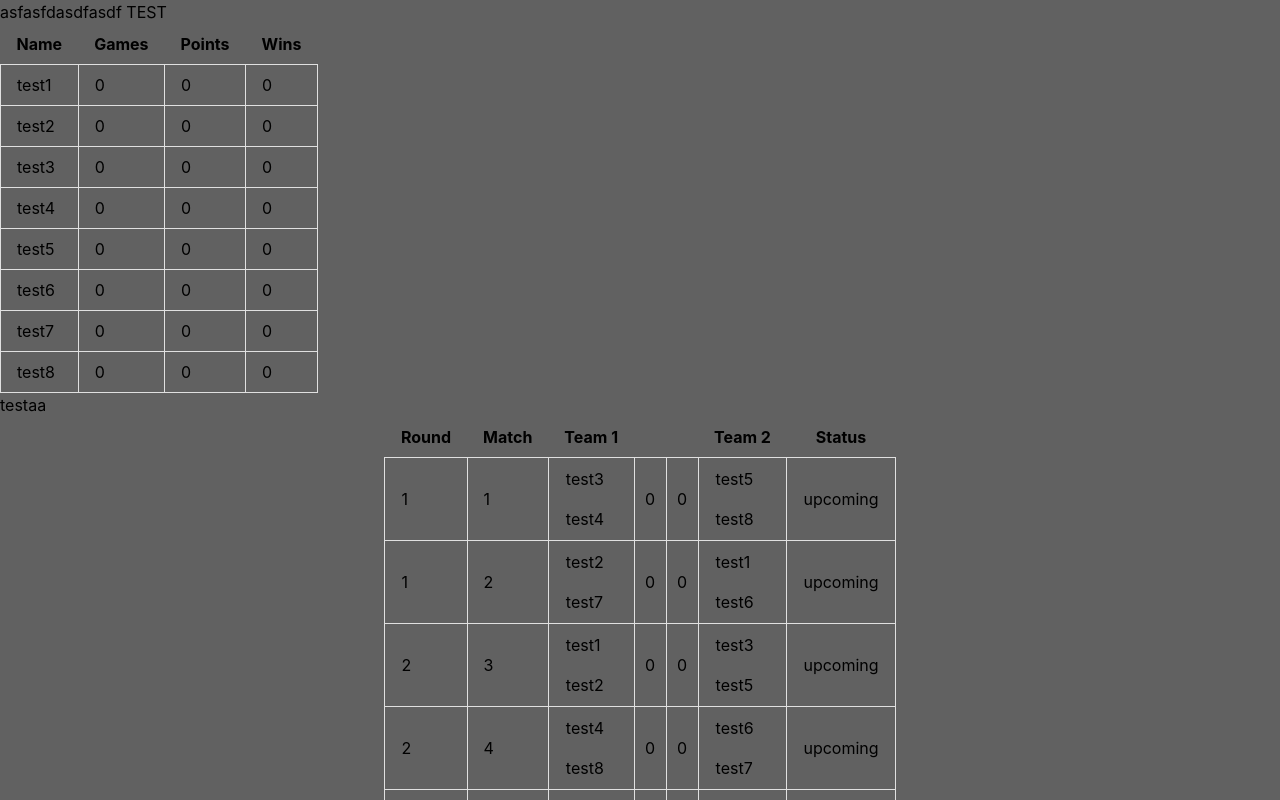
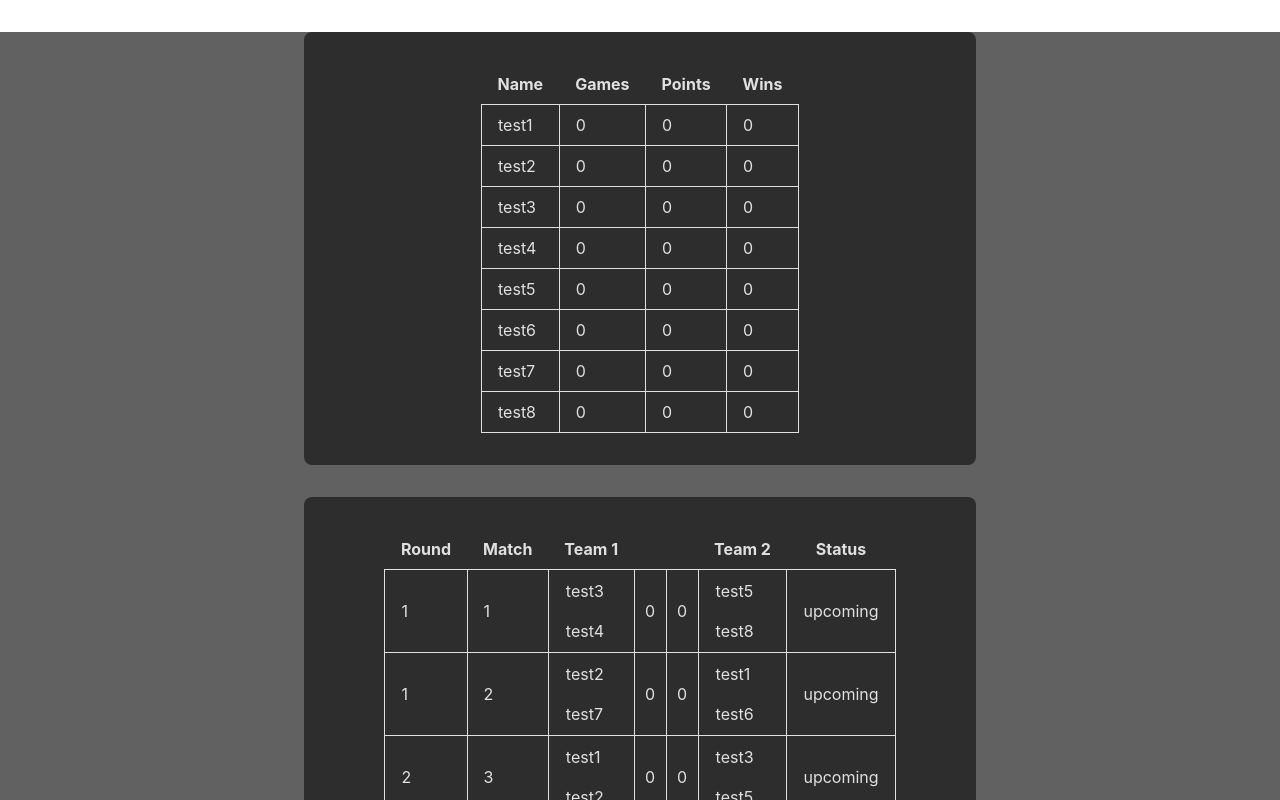
Before and after one commit to ohanhimaki/americano-tournaments, a React (Create React App) app in the folder americano-tournaments.web/: page / in a window 1280 px wide. Both pictures are taken after typing "Sample" into the empty fields and a click on the input "Submit". Shown: the top 800 px of the page. Built offline with nearby package versions, Linux system fonts and the light colour scheme.

Commit message:
Update propsina ja ui siistimistä

```diff
--- a/americano-tournaments.web/src/App.tsx
+++ b/americano-tournaments.web/src/App.tsx
@@ -6,7 +6,7 @@ import "./tailwindcss/tailwind.css";
 
 function App() {
   return (
-    <div>
+    <div className="m-auto page-container">
       <Newtournament></Newtournament>
     </div>
   );
--- a/americano-tournaments.web/src/index.css
+++ b/americano-tournaments.web/src/index.css
@@ -1,13 +1,25 @@
+html {
+  @apply bg-gray-900;
+  @apply font-sans;
+  min-height: 100vh;
+  @apply overflow-x-hidden;
+}
+
 body {
   margin: 0;
-  font-family: -apple-system, BlinkMacSystemFont, 'Segoe UI', 'Roboto', 'Oxygen',
-    'Ubuntu', 'Cantarell', 'Fira Sans', 'Droid Sans', 'Helvetica Neue',
+  font-family: -apple-system, BlinkMacSystemFont, "Segoe UI", "Roboto", "Oxygen",
+    "Ubuntu", "Cantarell", "Fira Sans", "Droid Sans", "Helvetica Neue",
     sans-serif;
   -webkit-font-smoothing: antialiased;
   -moz-osx-font-smoothing: grayscale;
 }
 
 code {
-  font-family: source-code-pro, Menlo, Monaco, Consolas, 'Courier New',
+  font-family: source-code-pro, Menlo, Monaco, Consolas, "Courier New",
     monospace;
 }
+
+.page-container {
+  @apply relative;
+  @apply min-h-screen;
+}
--- a/americano-tournaments.web/src/new-tournament/GroupLeaderboard.tsx
+++ b/americano-tournaments.web/src/new-tournament/GroupLeaderboard.tsx
@@ -1,21 +1,17 @@
 import React, { useState } from "react";
 import tournamentState from "./models/tournamentState";
 
-export const GroupLeaderboard = () => {
-  const [updated, setupdated] = useState(new Date());
+interface Props {
+  updated: Date;
+}
+
+export const GroupLeaderboard = ({ updated }: Props) => {
   const tournamentInst = tournamentState.getInstance();
-
   const leaderboard = tournamentInst.getLeaderboard();
 
-  function testaa() {
-    setupdated(new Date());
-    console.log(leaderboard);
-    console.log(tournamentInst.getLeaderboard());
-  }
-
   return (
-    <div>
-      <table>
+    <div className="m-auto max-w-2xl bg-gray-800 text-gray-300 rounded-lg py-8 my-8">
+      <table className="table-auto m-auto">
         <thead>
           <tr>
             <th className="px-4 py-2">Name</th>
@@ -24,16 +20,6 @@ export const GroupLeaderboard = () => {
             <th className="px-4 py-2">Wins</th>
           </tr>
         </thead>
-        {/* <tbody>
-          {tournamentInst.players.map((player: Player, index: number) => {
-            return (
-              <tr key={index}>
-                <td className="border px-4 py-2">{player.name}</td>
-                <td className="border px-4 py-2">{player.games}</td>
-              </tr>
-            );
-          })}
-        </tbody> */}
         <tbody>
           {leaderboard.map((row, index) => {
             return (
@@ -47,7 +33,6 @@ export const GroupLeaderboard = () => {
           })}
         </tbody>
       </table>
-      <button onClick={testaa}>testaa</button>
     </div>
   );
 };
--- a/americano-tournaments.web/src/new-tournament/Matches.tsx
+++ b/americano-tournaments.web/src/new-tournament/Matches.tsx
@@ -2,27 +2,35 @@ import React, { useState } from "react";
 import tournamentState from "./models/tournamentState";
 import Match, { Team, Player } from "./models/tournament";
 
-export const Matches = () => {
-  const [updated, setupdated] = useState(new Date());
+interface Props {
+  updated: Date;
+  pageupdated: Function;
+}
+
+export const Matches = ({ updated, pageupdated }: Props) => {
   const [highlightedPlayer, sethighlightedPlayer] = useState("");
 
   const tournamentinst = tournamentState.getInstance();
 
   function addScore(match: Match, team: Team, sumToAdd: number) {
     tournamentinst.updateMatchScore(match, team, sumToAdd);
-    setupdated(new Date());
+    pageupdated();
   }
 
   function changeStatus(match: Match) {
     tournamentinst.updateMatchStatus(match);
 
-    setupdated(new Date());
+    pageupdated();
   }
 
   function highlightPlayer(player?: Player) {
     if (!player) {
       return;
+    } else if (player.name === highlightedPlayer) {
+      sethighlightedPlayer("");
+      return;
     }
+
     sethighlightedPlayer(player.name);
   }
 
@@ -33,7 +41,7 @@ export const Matches = () => {
     }
 
     if (player.name === highlightedPlayer) {
-      classstring = "bg-blue-300";
+      classstring = "bg-blue-500";
     }
     classstring += " py-2 px-4";
     return (
@@ -115,14 +123,14 @@ export const Matches = () => {
     let team2class = team1class;
     if (match.status === 2) {
       if (match.score1 > match.score2) {
-        team1class += " bg-green-500";
-        team2class += " bg-red-500";
+        team1class += " bg-green-700";
+        team2class += " bg-red-700";
       } else if (match.score2 > match.score1) {
-        team2class += " bg-green-500";
-        team1class += " bg-red-500";
+        team2class += " bg-green-700";
+        team1class += " bg-red-700";
       } else {
-        team1class += " bg-yellow-500";
-        team2class += " bg-yellow-500";
+        team1class += " bg-yellow-700";
+        team2class += " bg-yellow-700";
       }
     }
     return (
@@ -134,7 +142,7 @@ export const Matches = () => {
           </div>
         </td>
         <td className="border">
-          <div className={team1class}>
+          <div className={team2class}>
             <div className="text-center">{match.score2}</div>
             {scoreButtons(match, match.team2)}
           </div>
@@ -153,7 +161,7 @@ export const Matches = () => {
   }
 
   return (
-    <div className="">
+    <div className="m-auto max-w-2xl bg-gray-800 text-gray-300 rounded-lg py-8 my-8">
       <table className="table-auto m-auto">
         <thead>
           <tr>
--- a/americano-tournaments.web/src/new-tournament/NewGroup.tsx
+++ b/americano-tournaments.web/src/new-tournament/NewGroup.tsx
@@ -5,7 +5,7 @@ import { Matches } from "./Matches";
 import { GroupLeaderboard } from "./GroupLeaderboard";
 
 export const NewGroup = () => {
-  const [teststate, setteststate] = useState(new Date());
+  const [updated, setupdated] = useState(new Date());
   const tournamentInst = tournamentState.getInstance();
 
   function stringSplit(stringSplit: string, splitwith: string = "\n") {
@@ -17,7 +17,11 @@ export const NewGroup = () => {
     event.preventDefault();
     let players = stringSplit(event.target.Names.value);
     tournamentState.createMatches(players);
-    setteststate(new Date());
+    setupdated(new Date());
+  }
+
+  function pageupdated() {
+    setupdated(new Date());
   }
 
   let names = `test1
@@ -48,9 +52,11 @@ test8`;
         </form>
       )}
       {tournamentInst.matches.length !== 0 && (
-        <GroupLeaderboard></GroupLeaderboard>
+        <GroupLeaderboard updated={updated}></GroupLeaderboard>
       )}
-      {tournamentInst.matches.length !== 0 && <Matches></Matches>}
+      {tournamentInst.matches.length !== 0 && (
+        <Matches updated={updated} pageupdated={pageupdated}></Matches>
+      )}
     </div>
   );
 };
--- a/americano-tournaments.web/src/new-tournament/Newtournament.tsx
+++ b/americano-tournaments.web/src/new-tournament/Newtournament.tsx
@@ -4,7 +4,6 @@ import { NewGroup } from "./NewGroup";
 export const Newtournament = () => {
   return (
     <div className="bg-gray-700">
-      asfasfdasdfasdf TEST
       <div className="container w-xl m-auto">
         <NewGroup></NewGroup>
       </div>
```
